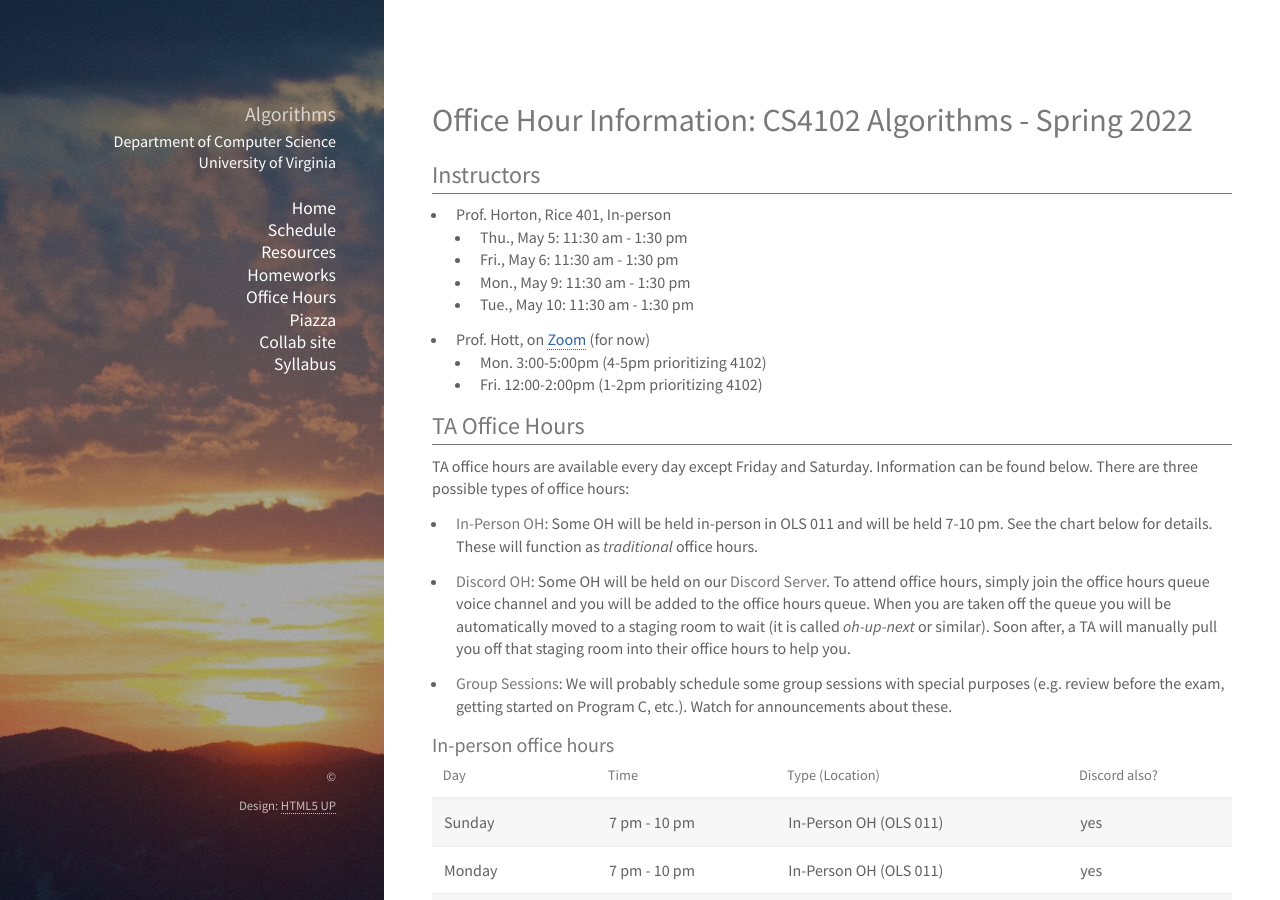
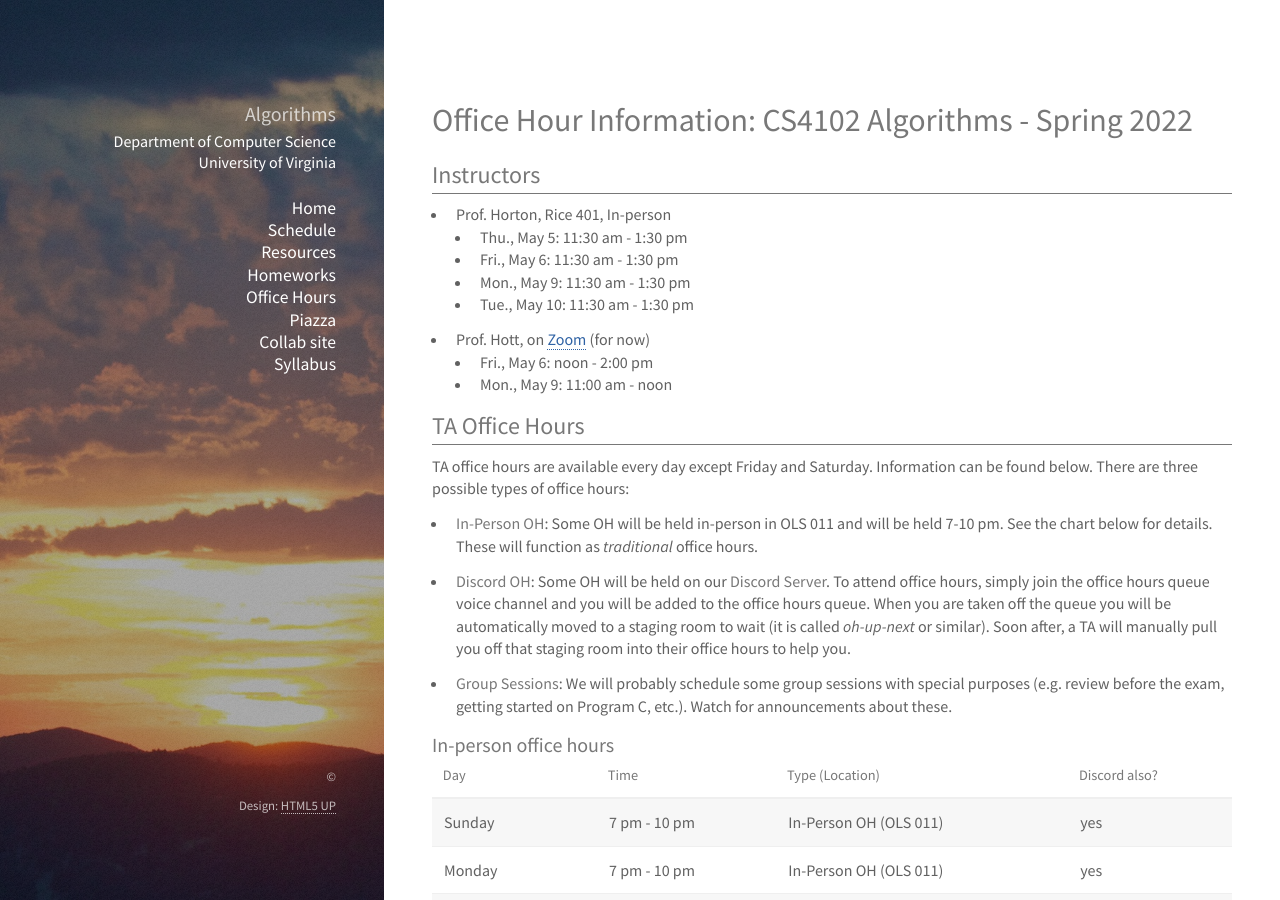
Before and after one commit to uva-cs/cs4102-s22, a Jekyll site: the page built from office-hours.md, in a window 1280 px wide and 900 px high. Built offline with Jekyll 4.4.1, drawn with Linux system fonts in a browser that asks for light colours; nearby versions of some CDN libraries; library files that are not in the unit come from our copies.

Commit message:
updated office hours for Robbie for exam week

```diff
--- a/office-hours.md
+++ b/office-hours.md
@@ -13,8 +13,8 @@ title: CS4102 Algorithms - Spring 2022
    * Tue., May 10: 11:30 am - 1:30 pm
 
 * Prof. Hott, on [Zoom](https://virginia.zoom.us/my/jrhott) (for now)
-   * Mon. 3:00-5:00pm (4-5pm prioritizing 4102)
-   * Fri. 12:00-2:00pm (1-2pm prioritizing 4102)
+   * Fri., May 6: noon - 2:00 pm
+   * Mon., May 9: 11:00 am - noon
 
 ## TA Office Hours
 
```
